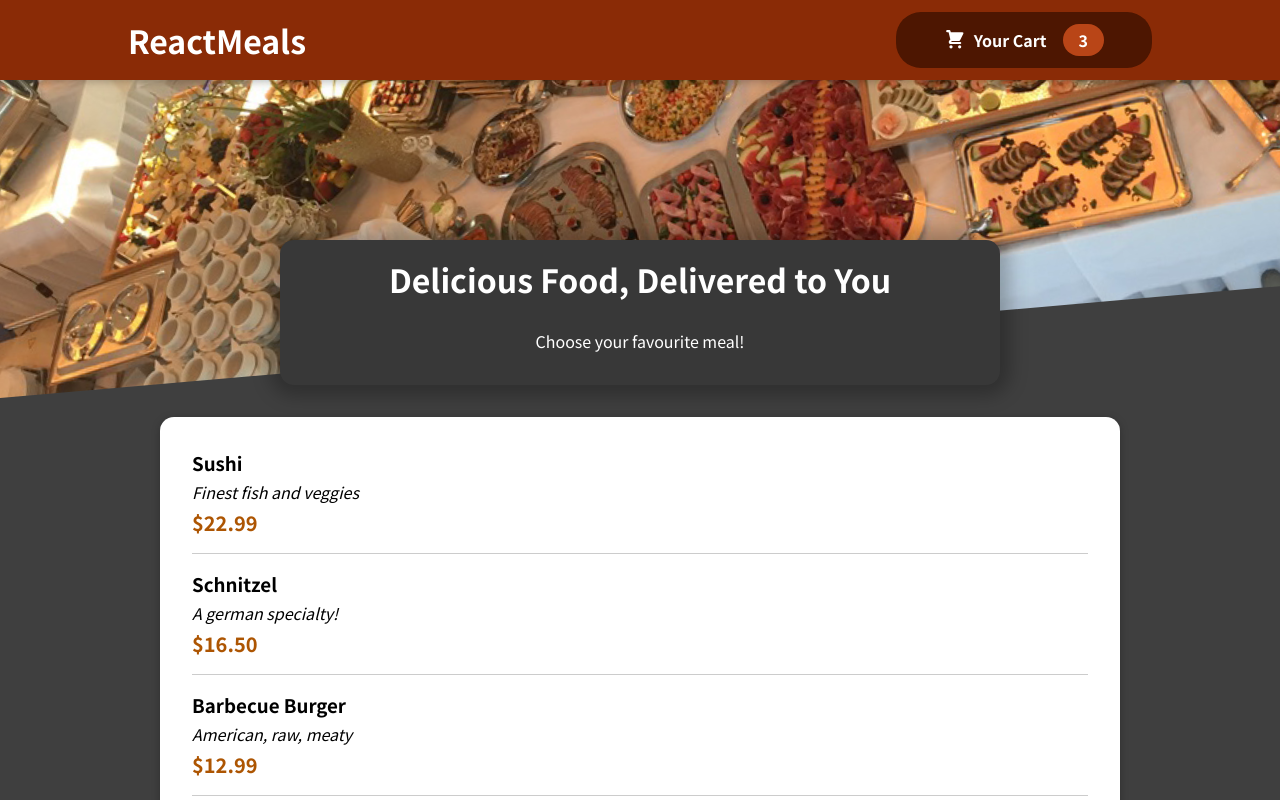
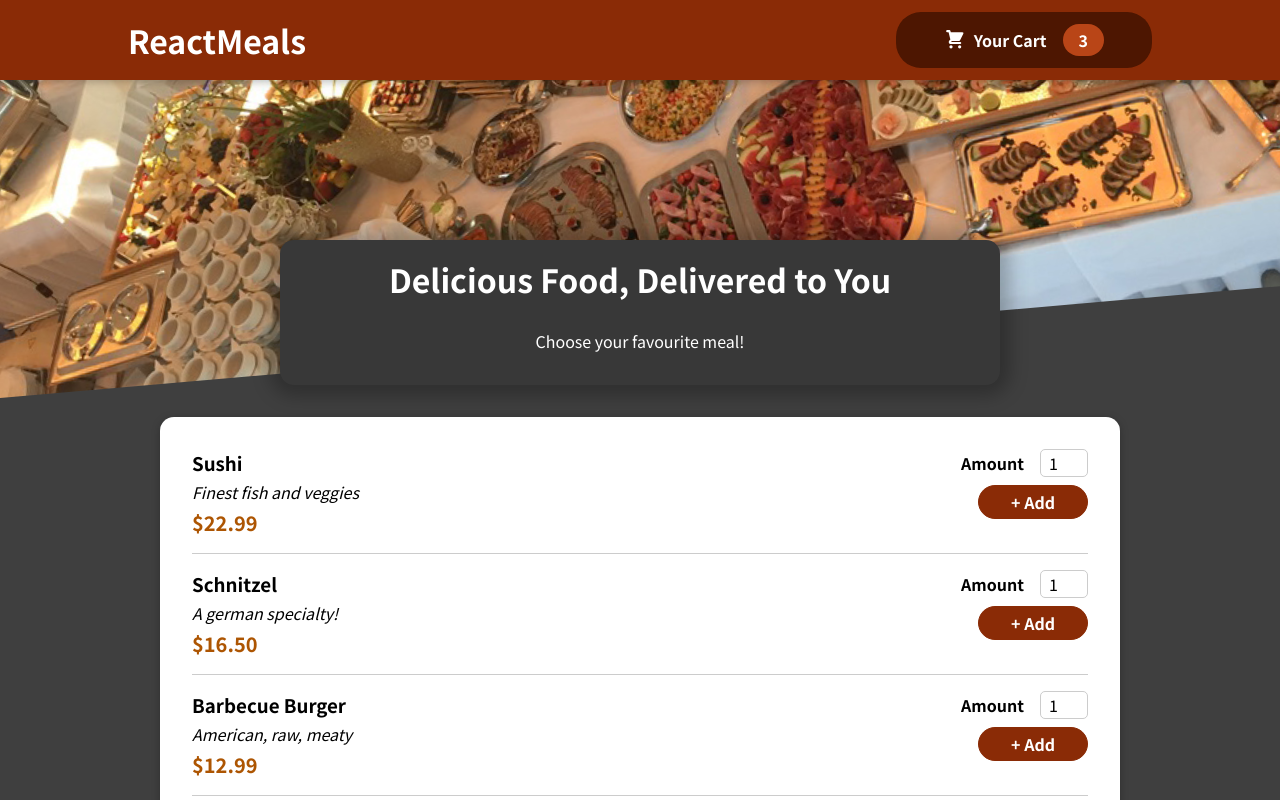
Before and after one commit to DBakalarski/food-app, a JavaScript app: page / in a window 1280 px wide. Shown: the top 800 px of the page. Built offline with nearby package versions, Linux system fonts and the light colour scheme.

Commit message:
add form

```diff
--- a/src/components/Meals/MealItem/MealItem.js
+++ b/src/components/Meals/MealItem/MealItem.js
@@ -1,7 +1,8 @@
 import classes from "./MealItem.module.css";
+import MealItemForm from "./MealItemForm";
 
 const MealItem = (props) => {
-  const { price, description, name } = props.meal;
+  const { price, description, name, id } = props.meal;
 
   const priceFormat = `$${price.toFixed(2)}`;
 
@@ -12,7 +13,9 @@
         <div className={classes.description}>{description}</div>
         <div className={classes.price}>{priceFormat}</div>
       </div>
-      <div></div>
+      <div>
+        <MealItemForm id={id} />
+      </div>
     </li>
   );
 };
--- a/src/components/Meals/MealItem/MealItemForm.js
+++ b/src/components/Meals/MealItem/MealItemForm.js
@@ -0,0 +1,23 @@
+import classes from "./MealItemForm.module.css";
+import Input from "../../UI/Input";
+
+const MealItemForm = (props) => {
+  return (
+    <form className={classes.form}>
+      <Input
+        label="Amount"
+        input={{
+          id: "amount_" + props.id,
+          type: "number",
+          min: "1",
+          max: "5",
+          step: "1",
+          defaultValue: "1",
+        }}
+      />
+      <button>+ Add</button>
+    </form>
+  );
+};
+
+export default MealItemForm;
--- /dev/null
+++ b/src/components/Meals/MealItem/MealItemForm.module.css
@@ -0,0 +1,20 @@
+.form {
+    text-align: right;
+}
+
+.form button {
+    font: inherit;
+    cursor: pointer;
+    background-color: #8a2b06;
+    border: 1px solid #8a2b06;
+    color: white;
+    padding: 0.25rem 2rem;
+    border-radius: 20px;
+    font-weight: bold;
+}
+
+.form button:hover,
+.form button:active {
+    background-color: #641e03;
+    border-color: #641e03;
+}
--- /dev/null
+++ b/src/components/UI/Input.js
@@ -0,0 +1,12 @@
+import classes from "./Input.module.css";
+
+const Input = (props) => {
+  return (
+    <div className={classes.input}>
+      <label htmlFor={props.input.id}>{props.label}</label>
+      <input {...props.input} />
+    </div>
+  );
+};
+
+export default Input;
--- /dev/null
+++ b/src/components/UI/Input.module.css
@@ -0,0 +1,18 @@
+.input {
+    display: flex;
+    align-items: center;
+    margin-bottom: 0.5rem;
+}
+
+.input label {
+    font-weight: bold;
+    margin-right: 1rem;
+}
+
+.input input {
+    width: 3rem;
+    border-radius: 5px;
+    border: 1px solid #ccc;
+    font: inherit;
+    padding-left: 0.5rem;
+}
```
